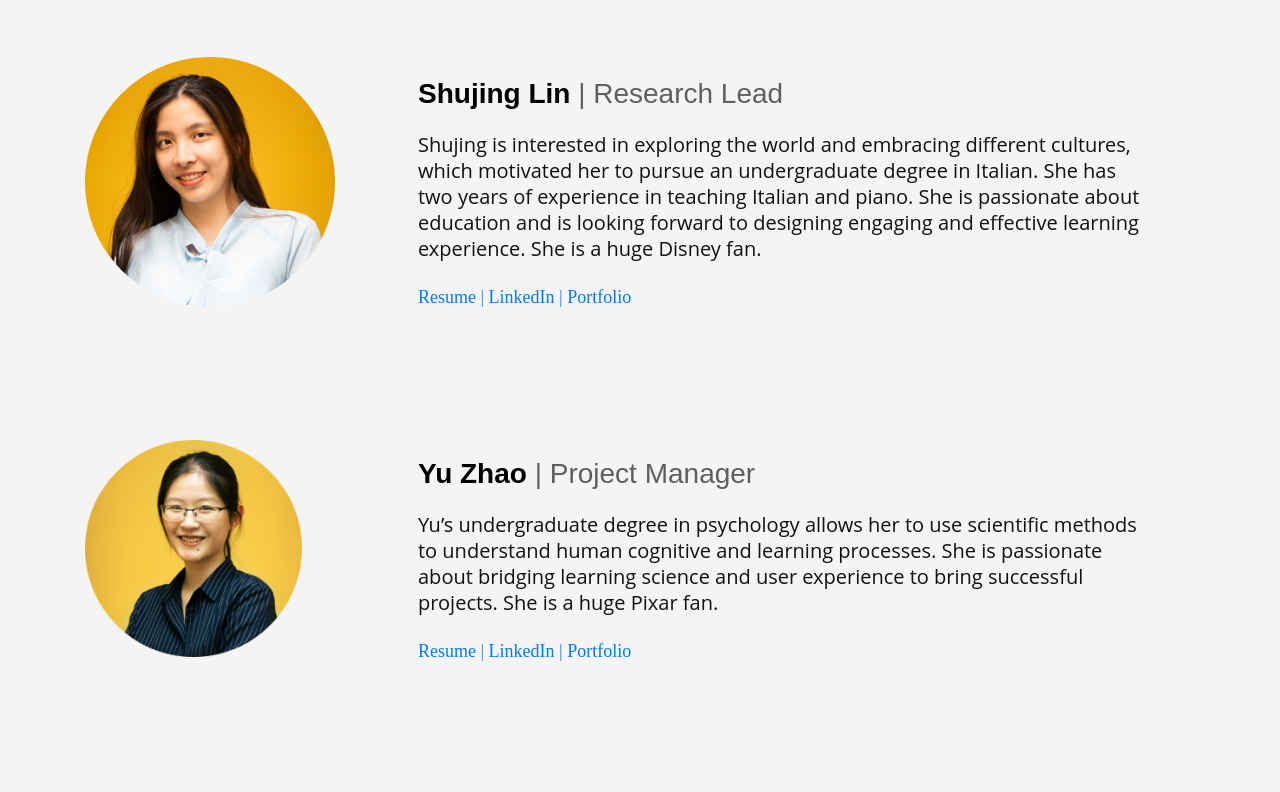
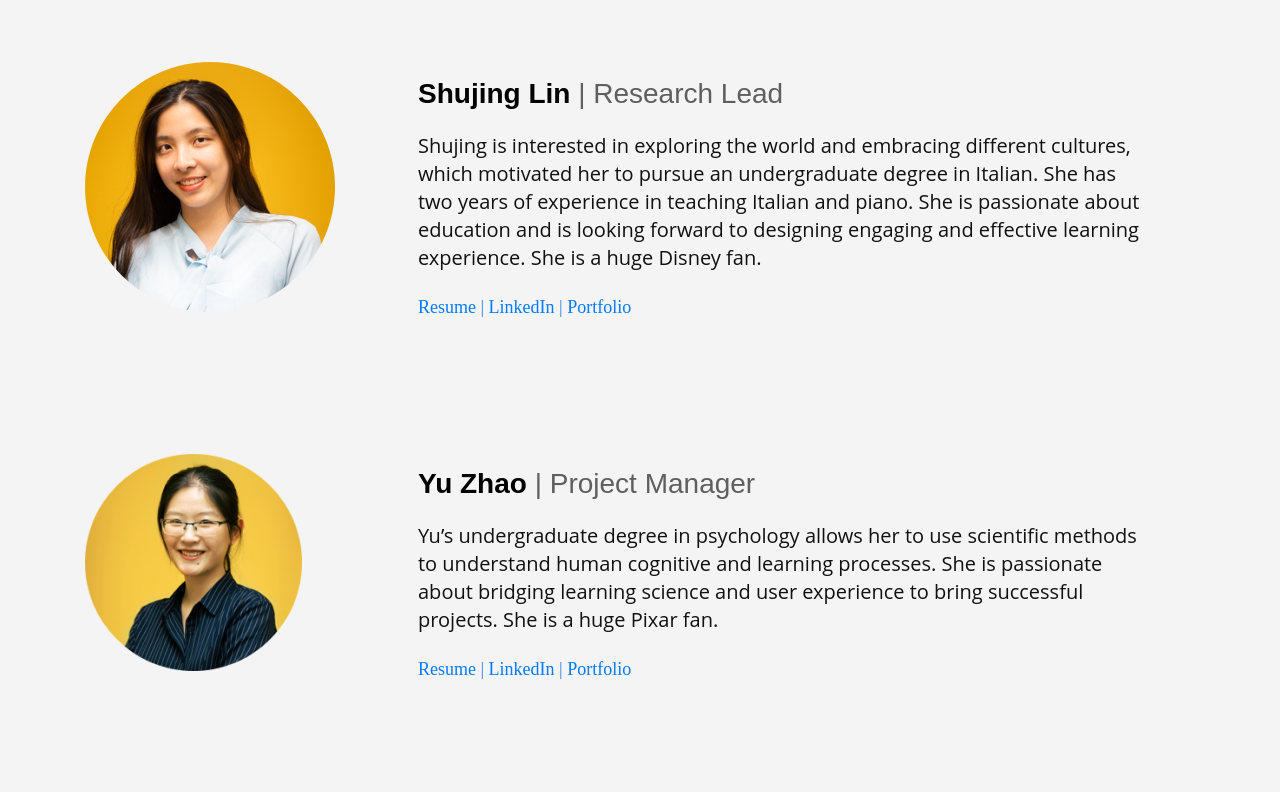
Before and after one commit to nhaque/synchronized_home, a Vue app: page / in a window 1280 px wide. Shown: the part 980-1772 px from the top of the page. Built offline with nearby package versions, Linux system fonts and the light colour scheme.

Commit message:
detailed changes

```diff
--- a/src/components/Introduction.vue
+++ b/src/components/Introduction.vue
@@ -85,7 +85,7 @@
         font-style: normal;
         font-weight: normal;
         font-size: 20px;
-        line-height: 26px;
+        line-height: 28px;
         color: #111111;
     }
 
```
